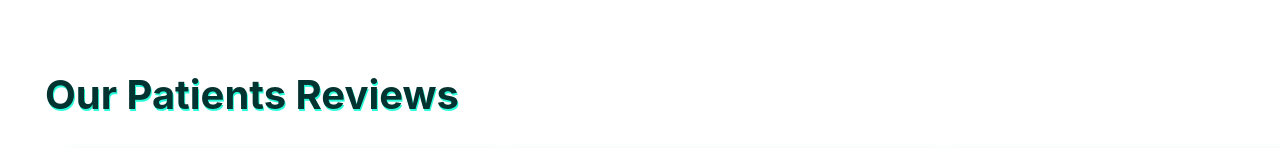
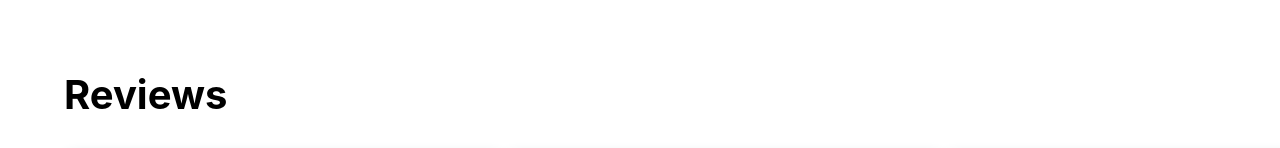
Before and after one commit to BishalAshiq/website-hospital, a React (Create React App) app: page / in a window 1280 px wide. Shown: the part 2728-2876 px from the top of the page. Built offline with nearby package versions, Linux system fonts and the light colour scheme.

Commit message:
added reviewspics

```diff
--- a/src/Pages/Home/Home/Home.js
+++ b/src/Pages/Home/Home/Home.js
@@ -1,5 +1,5 @@
 import React from 'react';
-import PatientsReview from '../../PatientsReview/PatientsReview';
+import PatientsReview from '../../Home/PatientsReview/PatientsReview';
 import Banner from '../Banner/Banner';
 import ExtraSection from '../ExtraSection/ExtraSection';
 import ExtraTemp from '../ExtraTemp/ExtraTemp';
--- a/src/Pages/PatientsReview/PatientsReview.css
+++ b/src/Pages/Home/PatientsReview/PatientsReview.css
@@ -2,7 +2,7 @@
     display: flex;
     justify-content: space-evenly;
     grid-area: 10px;
-    margin-bottom: 40px;
+    margin-bottom: 140px;
 }
 .review{
  border: 1px solid rgb(232, 222, 222);
@@ -28,7 +28,7 @@
 
 .review-h1{
     text-align: left;
-    margin-left: 45px;
+    /* margin-left: 15px; */
     font-size:calc(40px);
-    text-shadow: 1px 2px rgba(40, 255, 219, 0.989);
+    /* text-shadow: 1px 2px rgba(40, 255, 219, 0.989); */
 }
--- a/src/Pages/PatientsReview/PatientsReview.js
+++ b/src/Pages/Home/PatientsReview/PatientsReview.js
@@ -3,16 +3,16 @@ import React from "react";
 import "./PatientsReview.css";
 import Rating from "@mui/material/Rating";
 import Typography from "@mui/material/Typography";
-import patients1 from "../../Images/Reviews/people-1.png";
-import patients2 from "../../Images/Reviews/people-2.png";
-import patients3 from "../../Images/Reviews/people-3.png";
+import patients1 from "../../../Images/Reviews/people-1.png";
+import patients2 from "../../../Images/Reviews/people-2.png";
+import patients3 from "../../../Images/Reviews/people-3.png";
 
 const PatientsReview = () => {
   const [value, setValue] = React.useState(2);
   return (
     <div>
-      <h1 className="review-h1" style={{ color: "#033330" }}>Our Patients Reviews</h1>
       <Container>
+      <h1 className="review-h1">Reviews</h1>
         <div className="patients">
           <div className="review">
             <p>
```
